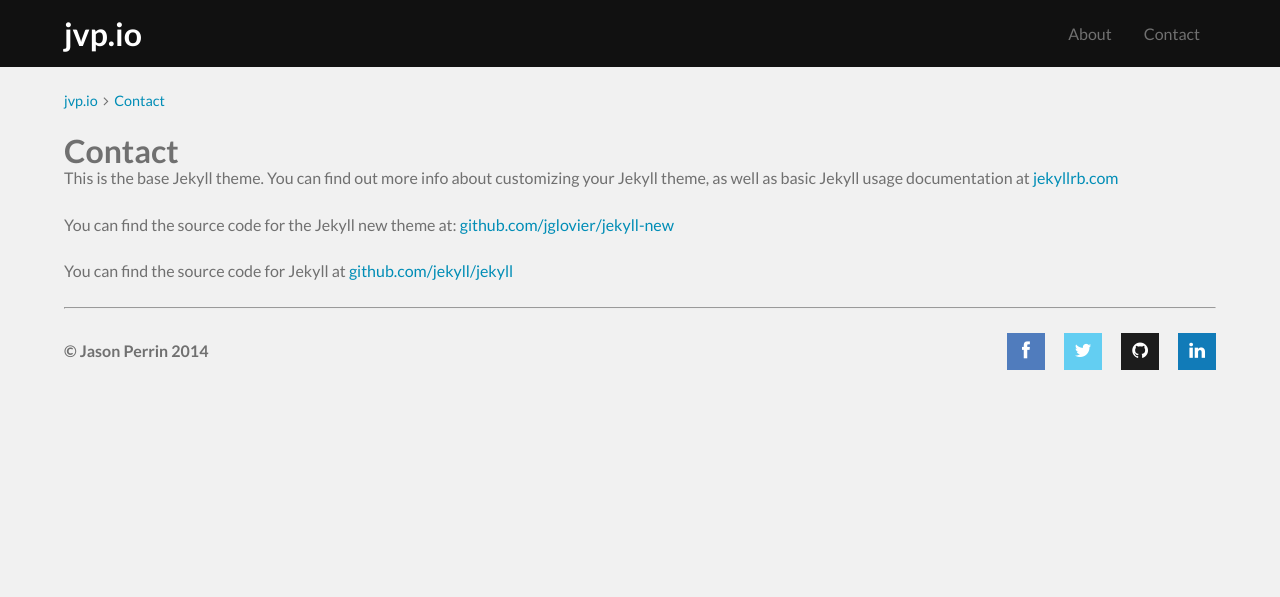
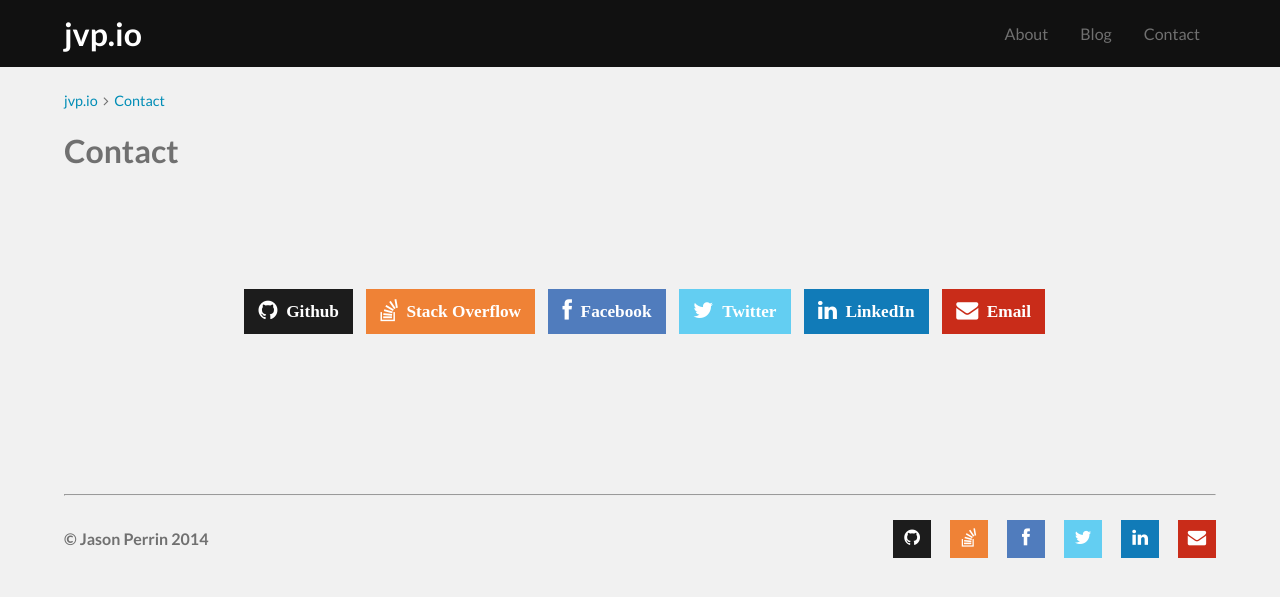
Before and after one commit to jvperrin/jvperrin.github.io, a Jekyll site: the page built from contact.html, in a window 1280 px wide. Shown: the top 597 px of the page. Built offline with Jekyll 4.4.1, drawn with Linux system fonts in a browser that asks for light colours; some web fonts are replaced.

Commit message:
Add contact methods and remove unused stylesheets

```diff
--- a/_config.yml
+++ b/_config.yml
@@ -7,6 +7,13 @@ baseurl: "" # the subpath of your site, e.g. /blog/
 url: "https://jvp.io" # the base hostname & protocol for your site
 twitter_username: jvperrin
 github_username:  jvperrin
+
+defaults:
+  -
+    scope:
+      path: "" # All pages
+    values:
+      categories: "blog"
 
 # Build settings
 markdown: kramdown
--- a/_includes/footer.html
+++ b/_includes/footer.html
@@ -4,10 +4,12 @@
       <h4 class="copyright">© Jason Perrin 2014</h4>
       <nav class="footer-nav">
         <ul>
-          <li><a href="https://www.facebook.com/jasonvperrin" data-tip="Facebook" class="social facebook tooltip"></a></li>
-          <li><a href="https://twitter.com/jvperrin" data-tip="Twitter" class="social twitter tooltip"></a></li>
-          <li><a href="https://github.com/jvperrin" data-tip="GitHub" class="social github tooltip"></a></li>
-          <li><a href="" data-tip="LinkedIn" class="social linkedin tooltip"></a></li>
+          <li><a href="https://github.com/jvperrin" data-tip="GitHub" target="blank" class="social github tooltip"></a></li>
+          <li><a href="http://stackoverflow.com/users/1979001/jvperrin" data-tip="Stack Overflow" target="blank" class="social stackoverflow tooltip"></a></li>
+          <li><a href="https://www.facebook.com/jasonvperrin" data-tip="Facebook" target="blank" class="social facebook tooltip"></a></li>
+          <li><a href="https://twitter.com/jvperrin" data-tip="Twitter" target="blank" class="social twitter tooltip"></a></li>
+          <li><a href="https://www.linkedin.com/profile/view?id=303938631" data-tip="LinkedIn" target="blank" class="social linkedin tooltip"></a></li>
+          <li><a href="mailto:jason@jvp.io" data-tip="Email" target="blank" class="social email tooltip"></a></li>
         </ul>
       </nav>
     </div>
--- a/_sass/_base.scss
+++ /dev/null
@@ -1,190 +0,0 @@
-/**
- * Reset some basic elements
- */
-body, h1, h2, h3, h4, h5, h6,
-p, blockquote, pre, hr,
-dl, dd, ol, ul, figure {
-  margin: 0;
-  padding: 0;
-}
-
-
-/**
- * Basic styling
- */
-body {
-  font-family: $base-font-family;
-  font-size: $base-font-size;
-  line-height: $base-line-height;
-  font-weight: 300;
-  color: $text-color;
-  background-color: $background-color;
-  -webkit-text-size-adjust: 100%;
-}
-
-
-/**
- * Set `margin-bottom` to maintain vertical rhythm
- */
-h1, h2, h3, h4, h5, h6,
-p, blockquote, pre,
-ul, ol, dl, figure,
-%vertical-rhythm {
-  margin-bottom: $spacing-unit / 2;
-}
-
-
-/**
- * Images
- */
-img {
-  max-width: 100%;
-  vertical-align: middle;
-}
-
-
-/**
- * Figures
- */
-figure > img {
-  display: block;
-}
-
-figcaption {
-  font-size: $small-font-size;
-}
-
-
-/**
- * Lists
- */
-ul, ol {
-  margin-left: $spacing-unit;
-}
-
-li {
-  > ul,
-  > ol {
-     margin-bottom: 0;
-  }
-}
-
-
-/**
- * Headings
- */
-h1, h2, h3, h4, h5, h6 {
-  font-weight: 300;
-}
-
-
-/**
- * Links
- */
-a {
-  color: $brand-color;
-  text-decoration: none;
-
-  &:visited {
-    color: darken($brand-color, 15%);
-  }
-
-  &:hover {
-    color: $text-color;
-    text-decoration: underline;
-  }
-}
-
-
-/**
- * Blockquotes
- */
-blockquote {
-  color: $grey-color;
-  border-left: 4px solid $grey-color-light;
-  padding-left: $spacing-unit / 2;
-  font-size: 18px;
-  letter-spacing: -1px;
-  font-style: italic;
-
-  > :last-child {
-    margin-bottom: 0;
-  }
-}
-
-
-/**
- * Code formatting
- */
-pre,
-code {
-  font-size: 15px;
-  border: 1px solid $grey-color-light;
-  border-radius: 3px;
-  background-color: #eef;
-}
-
-code {
-  padding: 1px 5px;
-}
-
-pre {
-  padding: 8px 12px;
-  overflow-x: scroll;
-
-  > code {
-    border: 0;
-    padding-right: 0;
-    padding-left: 0;
-  }
-}
-
-
-/**
- * Wrapper
- */
-.wrapper {
-  max-width: -webkit-calc(#{$content-width} - (#{$spacing-unit} * 2));
-  max-width:         calc(#{$content-width} - (#{$spacing-unit} * 2));
-  margin-right: auto;
-  margin-left: auto;
-  padding-right: $spacing-unit;
-  padding-left: $spacing-unit;
-  @extend %clearfix;
-
-  @include media-query($on-laptop) {
-    max-width: -webkit-calc(#{$content-width} - (#{$spacing-unit}));
-    max-width:         calc(#{$content-width} - (#{$spacing-unit}));
-    padding-right: $spacing-unit / 2;
-    padding-left: $spacing-unit / 2;
-  }
-}
-
-
-/**
- * Clearfix
- */
-%clearfix {
-  &:after {
-    content: "";
-    display: table;
-    clear: both;
-  }
-}
-
-
-/**
- * Icons
- */
-.icon {
-  > svg {
-    display: inline-block;
-    width: 16px;
-    height: 16px;
-    vertical-align: middle;
-
-    path {
-      fill: $grey-color;
-    }
-  }
-}
--- a/_sass/_layout.scss
+++ /dev/null
@@ -1,225 +0,0 @@
-// Site header
-.site-header {
-  border-top: 5px solid $grey-color-dark;
-  border-bottom: 1px solid $grey-color-light;
-  min-height: 56px;
-
-  // Positioning context for the mobile navigation icon
-  position: relative;
-}
-
-.site-title {
-  font-size: 26px;
-  line-height: 56px;
-  letter-spacing: -1px;
-  margin-bottom: 0;
-  float: left;
-
-  &,
-  &:visited {
-    color: $grey-color-dark;
-  }
-}
-
-.site-nav {
-  float: right;
-  line-height: 56px;
-
-  .menu-icon {
-    display: none;
-  }
-
-  .page-link {
-    color: $text-color;
-    line-height: $base-line-height;
-
-    // Gaps between nav items, but not on the first one
-    &:not(:first-child) {
-      margin-left: 20px;
-    }
-  }
-
-  @include media-query($on-palm) {
-    position: absolute;
-    top: 9px;
-    right: 30px;
-    background-color: $background-color;
-    border: 1px solid $grey-color-light;
-    border-radius: 5px;
-    text-align: right;
-
-    .menu-icon {
-      display: block;
-      float: right;
-      width: 36px;
-      height: 26px;
-      line-height: 0;
-      padding-top: 10px;
-      text-align: center;
-
-      > svg {
-        width: 18px;
-        height: 15px;
-
-        path {
-          fill: $grey-color-dark;
-        }
-      }
-    }
-
-    .trigger {
-      clear: both;
-      display: none;
-    }
-
-    &:hover .trigger {
-      display: block;
-      padding-bottom: 5px;
-    }
-
-    .page-link {
-      display: block;
-      padding: 5px 10px;
-    }
-  }
-}
-
-
-// Site footer
-.site-footer {
-  border-top: 1px solid $grey-color-light;
-  padding: $spacing-unit 0;
-}
-
-.footer-heading {
-  font-size: 18px;
-  margin-bottom: $spacing-unit / 2;
-}
-
-.contact-list,
-.social-media-list {
-  list-style: none;
-  margin-left: 0;
-}
-
-.footer-col-wrapper {
-  font-size: 15px;
-  color: $grey-color;
-  margin-left: -$spacing-unit / 2;
-  @extend %clearfix;
-}
-
-.footer-col {
-  float: left;
-  margin-bottom: $spacing-unit / 2;
-  padding-left: $spacing-unit / 2;
-}
-
-.footer-col-1 {
-  width: -webkit-calc(35% - (#{$spacing-unit} / 2));
-  width:         calc(35% - (#{$spacing-unit} / 2));
-}
-
-.footer-col-2 {
-  width: -webkit-calc(20% - (#{$spacing-unit} / 2));
-  width:         calc(20% - (#{$spacing-unit} / 2));
-}
-
-.footer-col-3 {
-  width: -webkit-calc(45% - (#{$spacing-unit} / 2));
-  width:         calc(45% - (#{$spacing-unit} / 2));
-}
-
-@include media-query($on-laptop) {
-  .footer-col-1,
-  .footer-col-2 {
-    width: -webkit-calc(50% - (#{$spacing-unit} / 2));
-    width:         calc(50% - (#{$spacing-unit} / 2));
-  }
-
-  .footer-col-3 {
-    width: -webkit-calc(100% - (#{$spacing-unit} / 2));
-    width:         calc(100% - (#{$spacing-unit} / 2));
-  }
-}
-
-@include media-query($on-palm) {
-  .footer-col {
-    float: none;
-    width: -webkit-calc(100% - (#{$spacing-unit} / 2));
-    width:         calc(100% - (#{$spacing-unit} / 2));
-  }
-}
-
-
-// Page content
-.page-content {
-  padding: $spacing-unit 0;
-}
-
-.page-heading {
-  font-size: 20px;
-}
-
-.post-list {
-  margin-left: 0;
-  list-style: none;
-
-  > li {
-    margin-bottom: $spacing-unit;
-  }
-}
-
-.post-meta {
-  font-size: $small-font-size;
-  color: $grey-color;
-}
-
-.post-link {
-  display: block;
-  font-size: 24px;
-}
-
-
-// Posts
-.post-header {
-  margin-bottom: $spacing-unit;
-}
-
-.post-title {
-  font-size: 42px;
-  letter-spacing: -1px;
-  line-height: 1;
-
-  @include media-query($on-laptop) {
-    font-size: 36px;
-  }
-}
-
-.post-content {
-  margin-bottom: $spacing-unit;
-
-  h2 {
-    font-size: 32px;
-
-    @include media-query($on-laptop) {
-      font-size: 28px;
-    }
-  }
-
-  h3 {
-    font-size: 26px;
-
-    @include media-query($on-laptop) {
-      font-size: 22px;
-    }
-  }
-
-  h4 {
-    font-size: 20px;
-
-    @include media-query($on-laptop) {
-      font-size: 18px;
-    }
-  }
-}
--- a/_sass/elements/_icons.scss
+++ b/_sass/elements/_icons.scss
@@ -1,79 +1,79 @@
+// Icons
 
-/* Icons
-================================================================ */
+// Font Awesome
 
-/******************************************************************
-Font Awesome
-******************************************************************/
+// CDN version
+// @import url(//maxcdn.bootstrapcdn.com/font-awesome/4.2.0/css/font-awesome.min.css);
 
-/* CDN version */
-//@import url(//maxcdn.bootstrapcdn.com/font-awesome/4.2.0/css/font-awesome.min.css);
-
-/* Self hosted version */
+// Self hosted version
 @import "../../icons/font-awesome/css/font-awesome.min.css";
 
 .fa {
   cursor: default;
 }
+
 a.fa, a .fa {
   cursor: pointer;
 }
 
-/******************************************************************
-Social Icons
-******************************************************************/
+.contact .social-icons .fa {
+  margin-top: .5em;
+  margin-left: .5em;
+  font-size: 1.2em;
+}
 
-/* Variables
-******************************************************************/
+// Social Icons
 
-$facebook   :  #507CBD;
-$twitter    :  #63CEF2;
-$linkedin   :  #117BB8;
-$github     :  #1C1C1C;
-$skype      :  #63CEF2;
-$pinterest  :  #CD2129;
-$instagram  :  #5280A5;
-$rss        :  #FBA933;
-$youtube    :  #CB312E;
-$flickr     :  #ED1384;
-$vimeo      :  #1EB8EB;
-$dribbble   :  #EB4C89;
-$behance    :  #0595FC;
-$deviantart :  #B3C434;
+// Variables
+$facebook      :  #507CBD;
+$twitter       :  #63CEF2;
+$linkedin      :  #117BB8;
+$github        :  #1C1C1C;
+$skype         :  #63CEF2;
+$pinterest     :  #CD2129;
+$instagram     :  #5280A5;
+$rss           :  #FBA933;
+$youtube       :  #CB312E;
+$flickr        :  #ED1384;
+$vimeo         :  #1EB8EB;
+$dribbble      :  #EB4C89;
+$behance       :  #0595FC;
+$deviantart    :  #B3C434;
+$stackoverflow :  #EF8236;
+$email         :  #C92C19;
 
 .social {
 
-/* Basic Structure
-******************************************************************/
-
+  // Basic Structure
   line-height: 2;
   height: 2.37em;
   width: 2.37em;
   display: inline-block;
   background: $grey;
   text-align: center;
+
   &:before {
     font-family: FontAwesome;
     font-size: 1.15em;
-		color: white;
+    color: #fff;
     display: inline-block;
   }
+
   &:after {
-		color: white;
-		margin-left: 0.5em;
-		font-size: 0.9em;
+    color: #fff;
+    margin-left: .5em;
+    font-size: .9em;
     font-weight: bold;
     position: relative;
     top: -1px;
     display: none;
   }
+
   &:hover {
     text-decoration: none;
   }
 
-/* Size Variants
-******************************************************************/
-
+  // Size Variants
   &.small {
     font-size: 0.82em;
   }
@@ -82,145 +82,206 @@ $deviantart :  #B3C434;
     font-size: 1.2em;
   }
 
-/* Style Variants
-******************************************************************/
-
+  // Style Variants
   &.text {
     width: auto;
-		padding: 0 0.75em;
+    padding: 0 .75em;
+
     &:after {
       display: inline;
     }
   }
 
-/* Brand Variants
-******************************************************************/
-
+  // Brand Variants
   &.facebook {
     background: $facebook;
+
     &:before {
       content: "\f09a";
     }
+
     &:after {
       content: "Facebook";
     }
   }
+
   &.twitter {
     background: $twitter;
+
     &:before {
       content: "\f099";
     }
+
     &:after {
       content: "Twitter";
     }
   }
+
   &.linkedin {
     background: $linkedin;
+
     &:before {
       content: "\f0e1";
     }
+
     &:after {
       content: "LinkedIn";
     }
   }
+
   &.github {
     background: $github;
+
     &:before {
       content: "\f09b";
     }
+
     &:after {
       content: "Github";
     }
   }
+
   &.skype {
     background: $skype;
+
     &:before {
       content: "\f17e";
     }
+
     &:after {
       content: "Skype";
     }
   }
+
   &.pinterest {
     background: $pinterest;
+
     &:before {
       content: "\f0d2";
     }
+
     &:after {
       content: "Pinterest";
     }
   }
+
   &.instagram {
     background: $instagram;
+
     &:before {
       content: "\f16d";
     }
+
     &:after {
       content: "Instagram";
     }
   }
+
   &.rss {
     background: $rss;
+
     &:before {
       content: "\f09e";
     }
+
     &:after {
       content: "RSS";
     }
   }
+
   &.youtube {
     background: $youtube;
+
     &:before {
       content: "\f167";
     }
+
     &:after {
       content: "YouTube";
     }
   }
+
   &.flickr {
     background: $flickr;
+
     &:before {
       content: "\f16e";
     }
+
     &:after {
       content: "Flickr";
     }
   }
+
   &.vimeo {
     background: $vimeo;
+
     &:before {
       content: "\f194";
     }
+
     &:after {
       content: "Vimeo";
     }
   }
+
   &.dribbble {
     background: $dribbble;
+
     &:before {
       content: "\f17d";
     }
+
     &:after {
       content: "Dribbble";
     }
   }
+
   &.behance {
     background: $behance;
+
     &:before {
       content: "\f1b4";
     }
+
     &:after {
       content: "Behance";
     }
   }
+
   &.deviantart {
     background: $deviantart;
+
     &:before {
       content: "\f1bd";
     }
+
     &:after {
       content: "DeviantArt";
     }
   }
 
+  &.stackoverflow {
+    background: $stackoverflow;
+
+    &:before {
+      content: "\f16c";
+    }
+
+    &:after {
+      content: "Stack Overflow";
+    }
+  }
+
+  &.email {
+    background: $email;
+
+    &:before {
+      content: "\f0e0";
+    }
+
+    &:after {
+      content: "Email";
+    }
+  }
 } // End .social
--- /dev/null
+++ b/contact.html
@@ -0,0 +1,26 @@
+---
+layout: page
+title: Contact
+permalink: /contact/
+---
+
+<style>
+  .post-header {
+    margin-bottom: 7em;
+  }
+
+  .social-icons {
+    margin-bottom: 10em;
+  }
+</style>
+
+<div class="contact text-center container">
+  <div class="social-icons">
+    <a href="https://github.com/jvperrin" target="blank" class="fa fa-github social github text"></a>
+    <a href="http://stackoverflow.com/users/1979001/jvperrin" target="blank" class="fa fa-stack-overflow social stackoverflow text"></a>
+    <a href="https://www.facebook.com/jasonvperrin" target="blank" class="fa fa-facebook social facebook text"></a>
+    <a href="https://twitter.com/jvperrin" target="blank" class="fa fa-twitter social twitter text"></a>
+    <a href="https://www.linkedin.com/profile/view?id=303938631" target="blank" class="fa fa-linkedin social linkedin text"></a>
+    <a href="mailto:jason@jvp.io" target="blank" class="fa fa-envelope social email text"></a>
+  </div>
+</div>
--- a/contact.md
+++ /dev/null
@@ -1,11 +0,0 @@
----
-layout: page
-title: Contact
-permalink: /contact/
----
-
-This is the base Jekyll theme. You can find out more info about customizing your Jekyll theme, as well as basic Jekyll usage documentation at [jekyllrb.com](http://jekyllrb.com/)
-
-You can find the source code for the Jekyll new theme at: [github.com/jglovier/jekyll-new](https://github.com/jglovier/jekyll-new)
-
-You can find the source code for Jekyll at [github.com/jekyll/jekyll](https://github.com/jekyll/jekyll)
```
Also changed, not shown: about.html (added, +7 -0 lines), about.md (deleted, +0 -11 lines), blog.html (added, +23 -0 lines), index.html (+2 -18 lines). Lines whose indentation alone changed are shown as unchanged.
